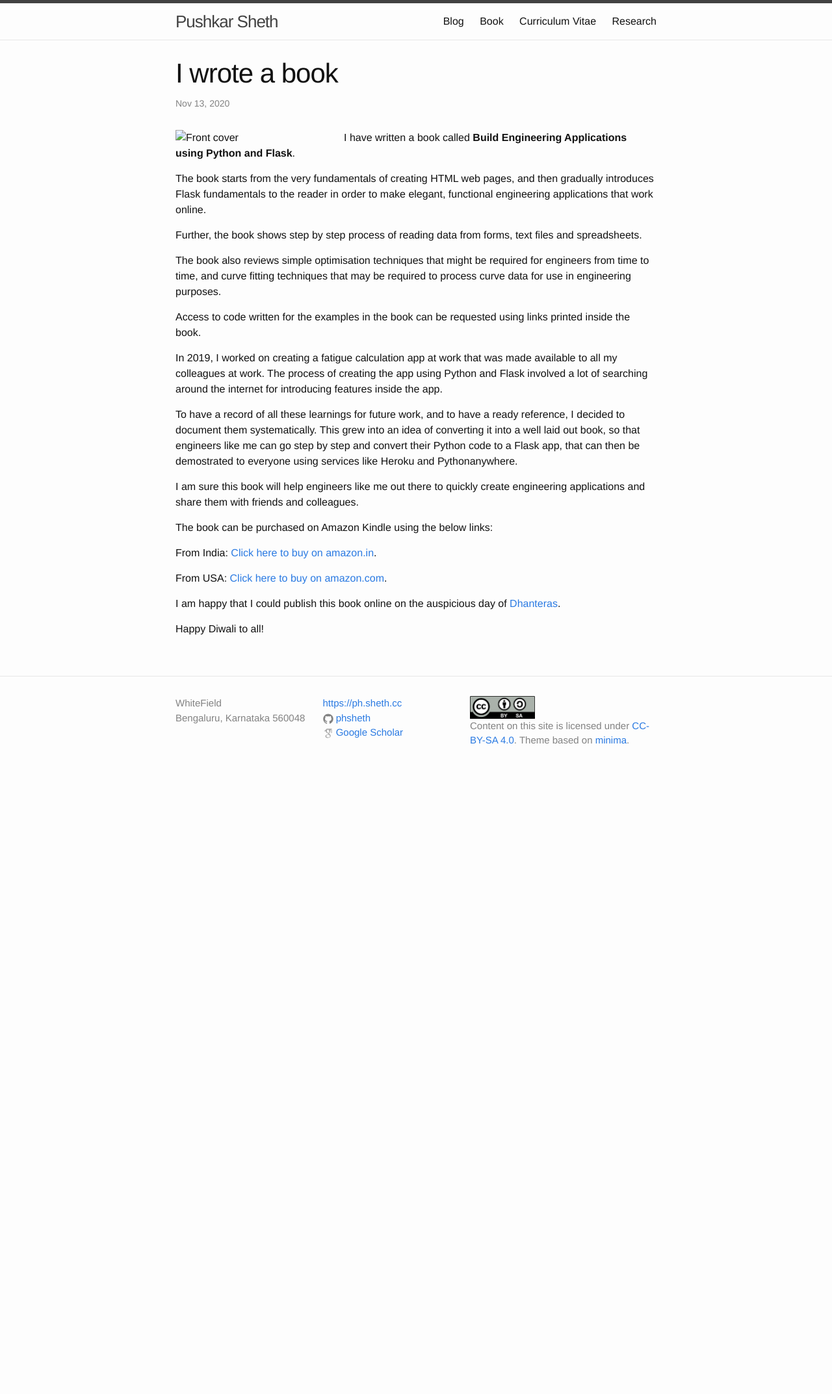
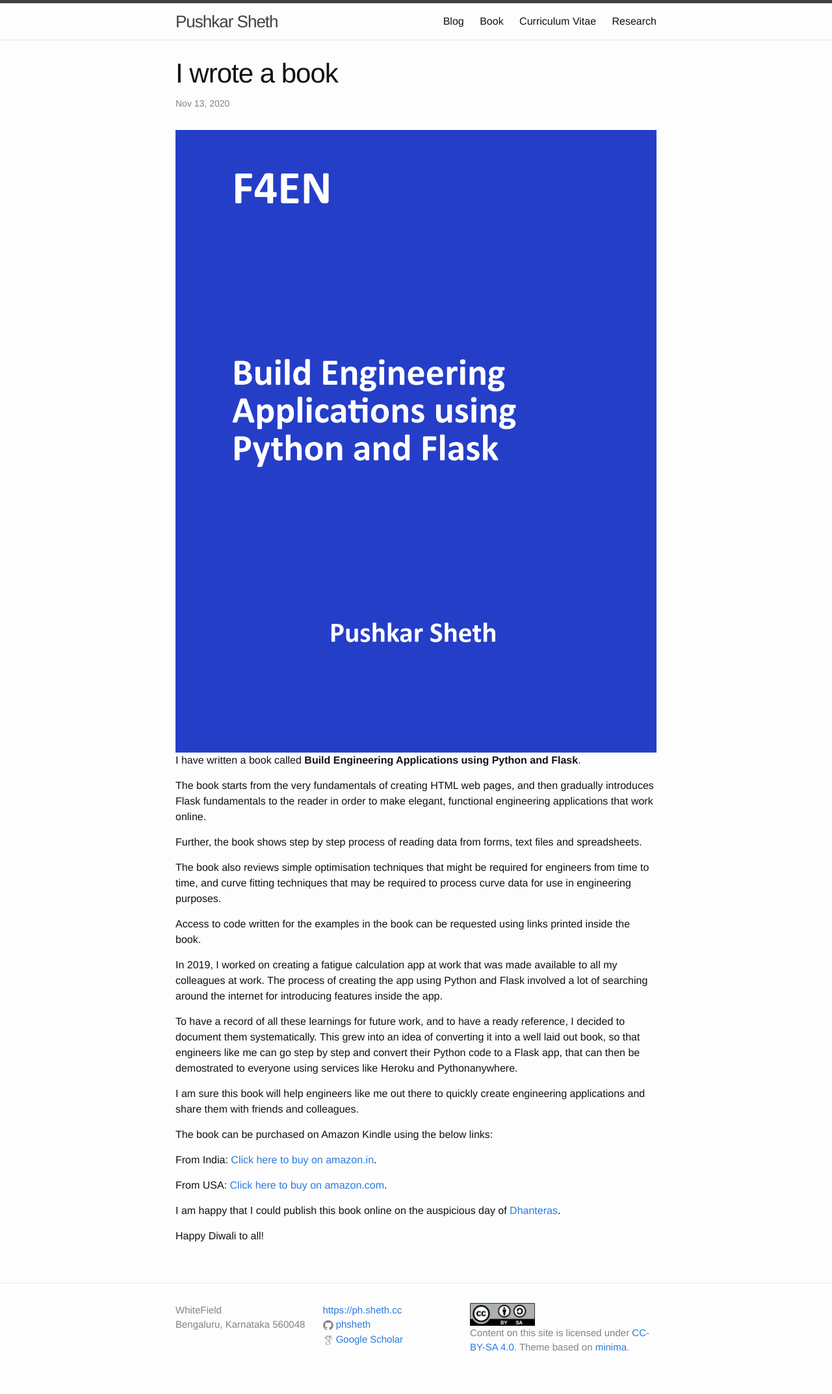
Before and after one commit to phsheth/phsheth.github.io, a Jekyll site: the page built from _posts/2020-11-13-i_wrote_a_book.markdown, in a window 1280 px wide. Shown: the whole page at 65% size. Built offline with Jekyll 4.4.1, drawn with Linux system fonts in a browser that asks for light colours; comment, search, counter and statistics services are not loaded; before the commit the page ends 1211 px from its top, so only the background shows below that.

Commit message:
corrected image path

```diff
--- a/_posts/2020-11-13-i_wrote_a_book.markdown
+++ b/_posts/2020-11-13-i_wrote_a_book.markdown
@@ -8,7 +8,7 @@
 tag: textbook, book, Python, Flask
 ---
 
-<img src="img/blog/f4en_bookcover.png" width="35%" alt="Front cover" align="left"/>
+<img title="" src="/img/blog/f4en_bookcover.png" alt="Front cover" width="" align="left">
 
 I have written a book called **Build Engineering Applications using Python and Flask**.
 
```
